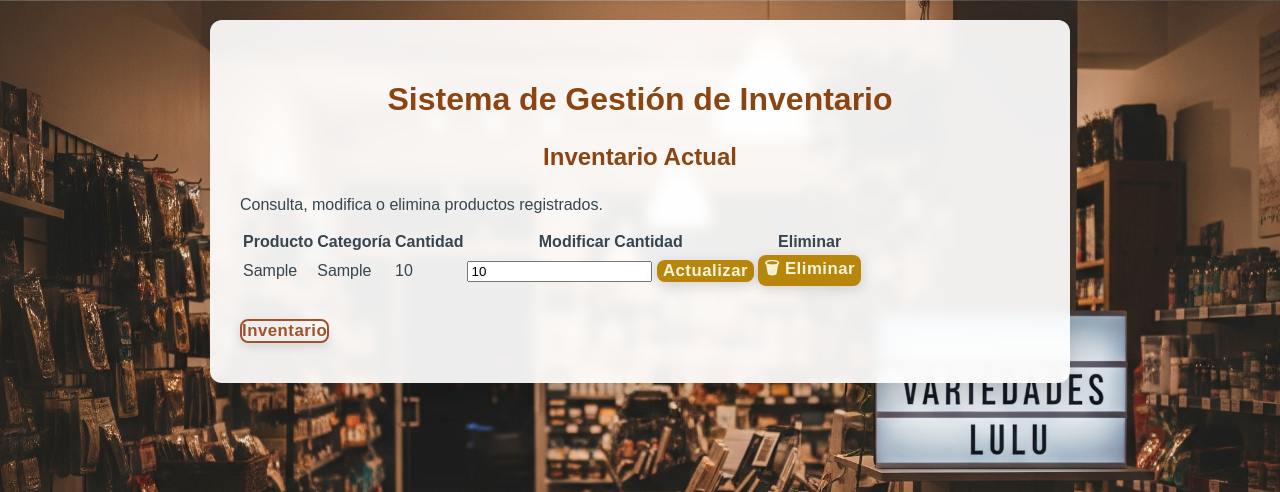
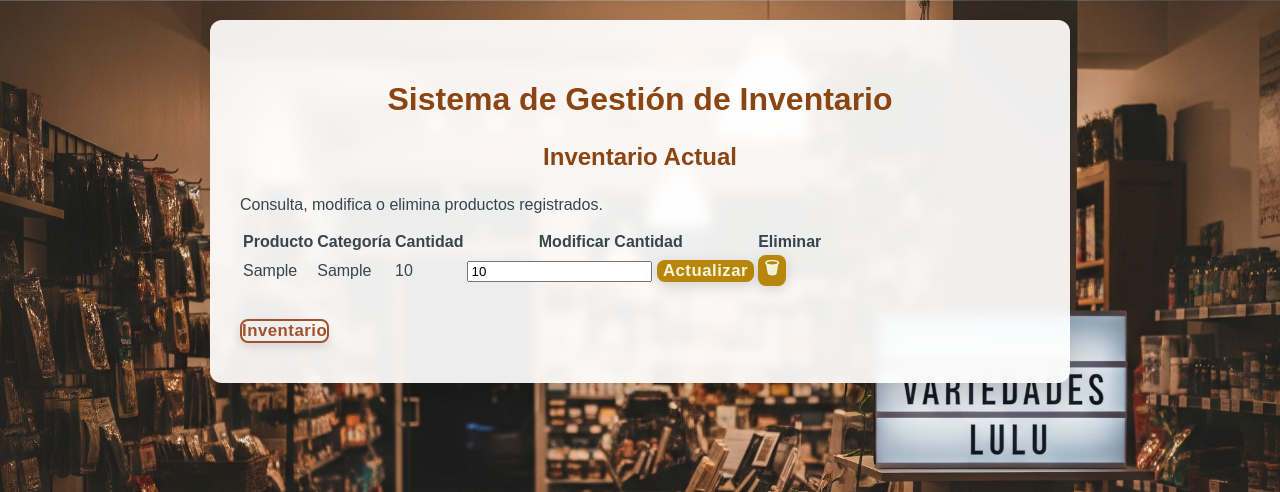
Before and after one commit to Billy-prompt/SISVENT, a FastAPI app: page /inventario in a window 1280 px wide. Shown: the top 492 px of the page. Run offline with FastAPI, Linux system fonts and the light colour scheme; tables that the repository leaves empty hold one stand-in row (values such as "Sample post").

Commit message:
actualizacion botones

```diff
--- a/app/templates/inventario.html
+++ b/app/templates/inventario.html
@@ -54,7 +54,7 @@
                                 <button class="btn-accion" onclick="updateQuantity(${item.id})">Actualizar</button>
                             </td>
                             <td>
-                                <button class="btn-eliminar" onclick="deleteProduct(${item.id})">🗑 Eliminar</button>
+                                <button class="btn-eliminar" onclick="deleteProduct(${item.id})">🗑</button>
                             </td>
                         `;
 
--- a/static/css/styles_productos.css
+++ b/static/css/styles_productos.css
@@ -139,3 +139,7 @@ select.form-select:focus {
         padding: 12px;
     }
 }
+
+a {
+    text-decoration: none;
+}
```
